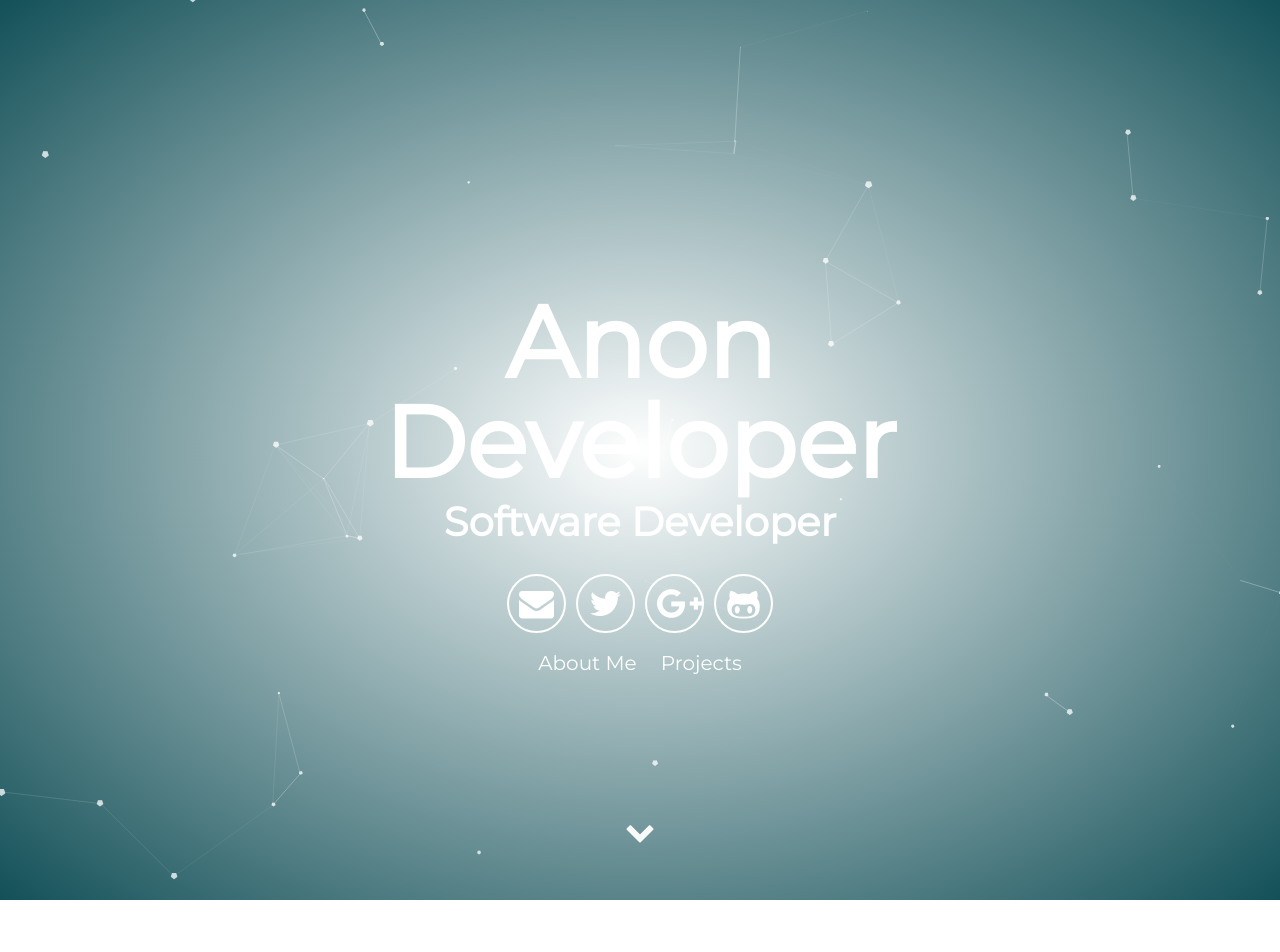
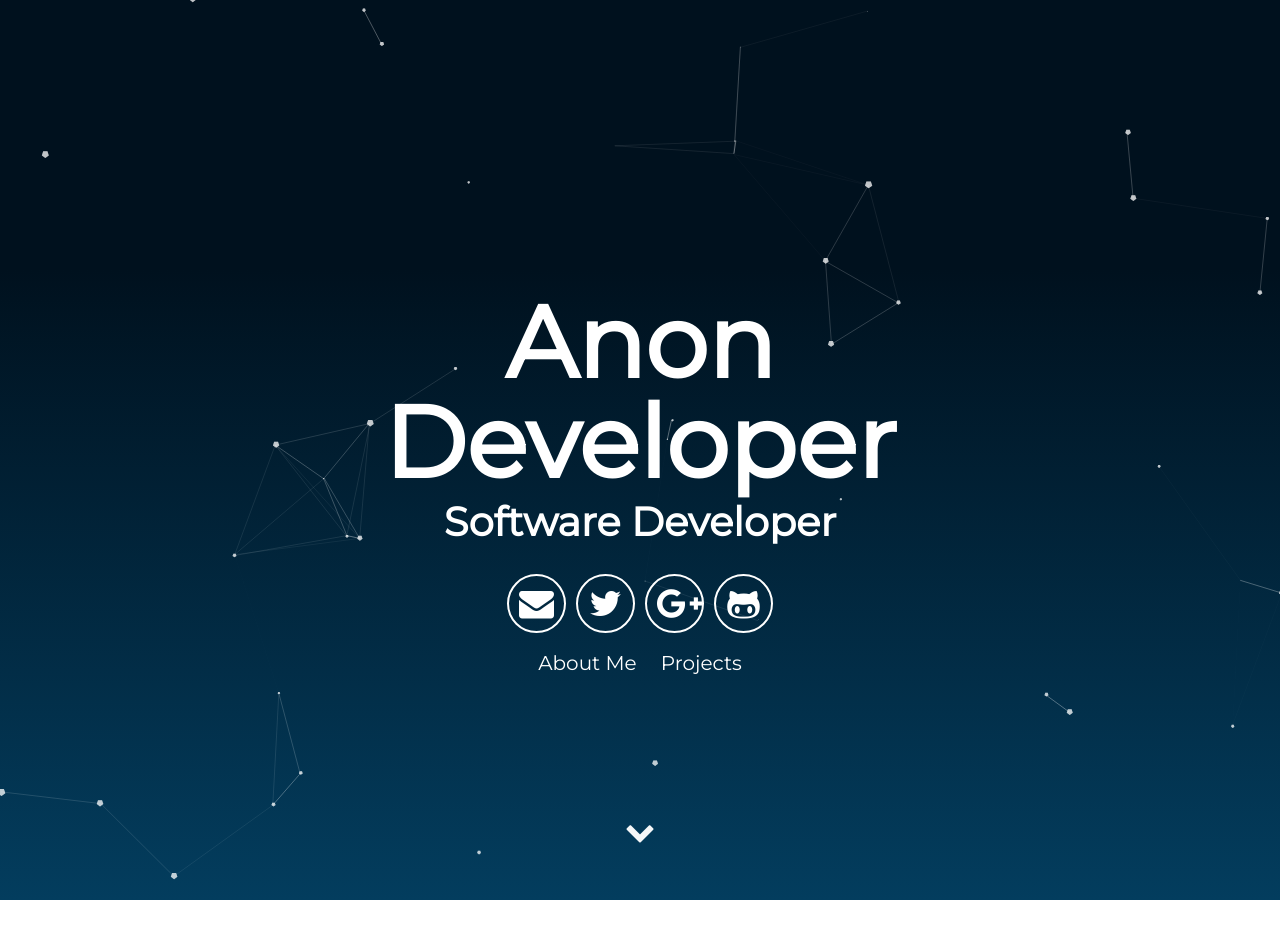
Before and after one commit to gweidart/xipher, a Jekyll site: the page built from index.html, in a window 1280 px wide. Shown: the top 952 px of the page. Built offline with Jekyll 4.4.1, drawn with Linux system fonts in a browser that asks for light colours.

Commit message:
Update main.css

```diff
--- a/assets/css/main.css
+++ b/assets/css/main.css
@@ -3759,13 +3759,10 @@ sup {
   line-height: 0;
 }
 #particles-js {
-  background: rgba(241, 242, 181, 1);
-  background: -moz-radial-gradient(center, ellipse cover, rgba(255, 255, 255, 1) 0%, rgba(19, 80, 88, 1) 100%);
-  background: -webkit-gradient(radial, center center, 0px, center center, 100%, color-stop(0%, rgba(255, 255, 255, 1)), color-stop(100%, rgba(19, 80, 88, 1)));
-  background: -webkit-radial-gradient(center, ellipse cover, rgba(255, 255, 255, 1) 0%, rgba(19, 80, 88, 1) 100%);
-  background: -o-radial-gradient(center, ellipse cover, rgba(255, 255, 255, 1) 0%, rgba(19, 80, 88, 1) 100%);
-  background: -ms-radial-gradient(center, ellipse cover, rgba(255, 255, 255, 1) 0%, rgba(19, 80, 88, 1) 100%);
-  background: radial-gradient(ellipse at center, rgba(255, 255, 255, 1) 0%, rgba(19, 80, 88, 1) 100%);
+  background: -webkit-linear-gradient(#00111e 30%, #033d5e);
+  background: -moz-linear-gradient(#00111e 30%, #033d5e);
+  background: -o-linear-gradient(#00111e 30%, #033d5e);
+  background: linear-gradient(#00111e 30%, #033d5e);
   display: flex;
   vertical-align: bottom;
   width: 100%;
```
